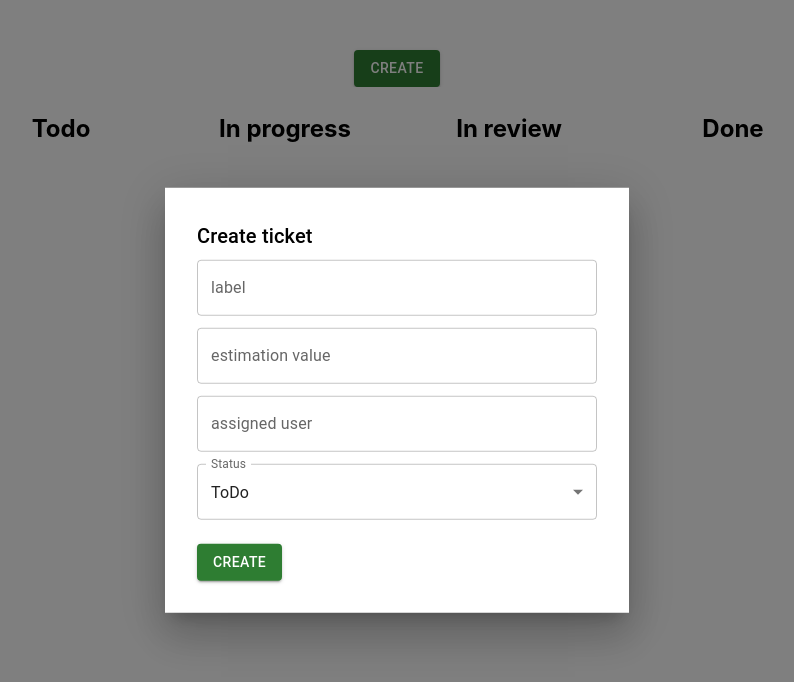
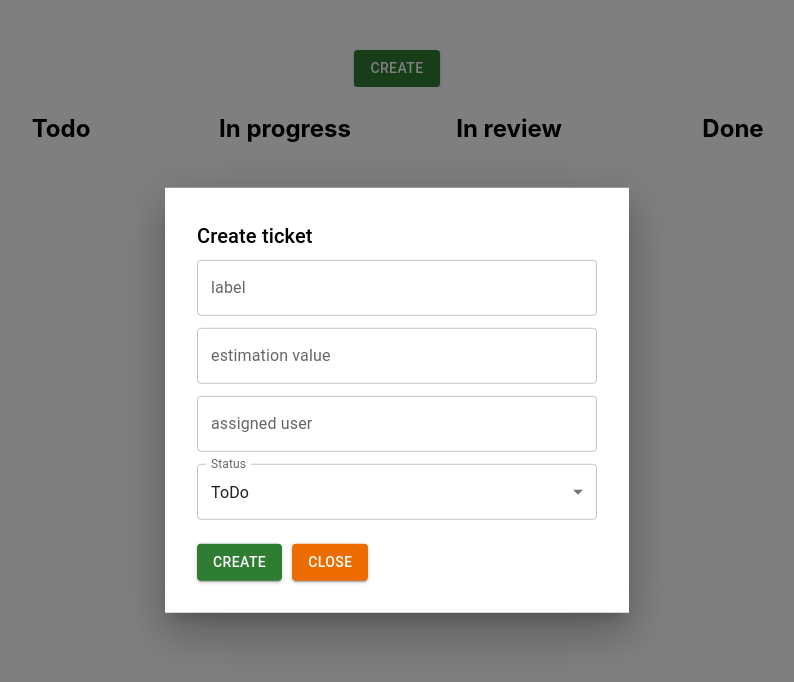
Before and after one commit to dplamenov/ticket-board, a React (Create React App) app: page / in a window 1280 px wide. Both pictures are taken after a click on the button "CREATE". Shown: the top 682 px of the page, without its empty margins (243-1037 px from the left). Built offline with nearby package versions, Linux system fonts and the light colour scheme.

Commit message:
add Close button on edit and create modals

```diff
--- a/src/App.tsx
+++ b/src/App.tsx
@@ -2,9 +2,9 @@ import {useState, useEffect} from 'react';
 import { Button } from '@mui/material';
 import CreateModal from './components/CreateModal';
 import Tickets from './components/Tickets';
-import './App.css';
 import EditModal from './components/EditModal';
 import { store as editTicketStore, store } from './store/editTicketModal';
+import './App.css';
 
 
 function App() {
--- a/src/components/CreateModal.tsx
+++ b/src/components/CreateModal.tsx
@@ -74,6 +74,7 @@ function CreateModal({ isOpen, close }: { isOpen: boolean, close: () => void}) {
         </Select>
       </FormControl>
       <Button variant="contained" color="success" sx={{ marginTop: '20px' }} onClick={handleCreate}>Create</Button>
+      <Button variant="contained" color="warning" sx={{ marginTop: '20px', marginLeft: '10px' }} onClick={close}>Close</Button>
     </Box>
   </Modal>
 }
--- a/src/components/EditModal.tsx
+++ b/src/components/EditModal.tsx
@@ -52,7 +52,7 @@ function EditModal({ isOpen, close }: { isOpen: boolean, close: () => void }) {
   return <Modal
     open={isOpen}
     onClose={close}
-    aria-labelledby="edit-tocket"
+    aria-labelledby="edit-ticket"
   >
     <Box sx={style}>
       <Typography variant="h6" component="h2">
@@ -77,6 +77,7 @@ function EditModal({ isOpen, close }: { isOpen: boolean, close: () => void }) {
         </Select>
       </FormControl>
       <Button variant="contained" color="success" sx={{ marginTop: '20px' }} onClick={handleEdit}>Edit</Button>
+      <Button variant="contained" color="warning" sx={{ marginTop: '20px', marginLeft: '10px' }} onClick={close}>Close</Button>
     </Box>
   </Modal>
 }
```
